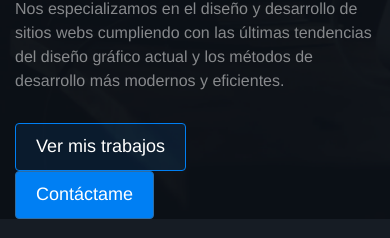
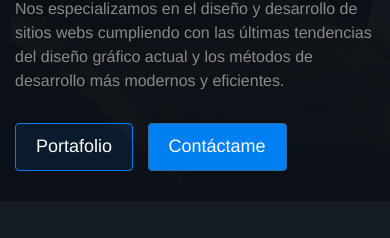
Before and after one commit to edubasabe/ebasabe-web, a website: page app/index.html in a window 390 px wide. Shown: the part 553-791 px from the top of the page. Drawn offline with nearby package versions, Linux system fonts and the light colour scheme.

Commit message:
hero del header listo incluso para responsive.

```diff
--- a/app/index.html
+++ b/app/index.html
@@ -5,8 +5,11 @@
     <meta charset="utf-8">
     <meta http-equiv="X-UA-Compatible" content="IE=edge">
     <meta name="viewport" content="width=device-width, initial-scale=1">
+    <meta name="theme-color" content="#161c24">
+    <meta name="description" content="Diseñador Gráfico especializado en el Diseño y Desarrollo Web con más de 2 años de experiancia llevando a cabo proyectos de a nivel internacional">
+    <meta name="author" content="Eduardo Basabe">
     <title>Ebasabe Design</title>
-
+    <link rel="icon" href="favicon.gif" type="image/gif" sizes="16x16">
     <link rel="stylesheet" href="/css/main.css">
 
     <!--[if lt IE 9]>
@@ -23,7 +26,7 @@
                     <div class="col-xs-12 col-sm-6 texto">
                         <h1 class="hero__titulo">Diseño  y desarrollo de páginas web</h1>
                         <p class="hero__parrafo">Nos especializamos en el diseño y desarrollo de sitios webs cumpliendo con las últimas tendencias del diseño gráfico actual y los métodos de desarrollo más modernos y eficientes.</p>
-                        <button type="button" class="hero__btn btn btn-secondary">Ver mis trabajos</button>
+                        <button type="button" class="hero__btn btn btn-secondary">Portafolio</button>
                         <button type="button" class="hero__btn btn btn-primary">Contáctame</button>
                     </div>
                     <div class="col-xs-12 col-sm-6 imagen">
@@ -39,15 +42,15 @@
         <div class="footer">
             <div class="container">
                 <div class="row">
-                    <div class="col-xs-12 col-sm-3">
+                    <div class="col-xs-12 col-sm-6 col-md-3 col-lg-3">
                         <img src="./images/logo/main-logo.svg" alt="EBasabe Logo" class="img-responsive footer__logo">
                         <p class="footer__parrafo--justificado">Egresado en la carrera de Diseño gráfico especializado en el área de Diseño Web consolidado en el Desarrollo Web Front End, en constante actualización de las últimas tendencias del diseño innovador y el desarrollo eficiente
                             del entorno web.</p>
                     </div>
-                    <div class="col-xs-12 col-sm-3">
+                    <div class="col-xs-12 col-sm-6 col-md-3 col-lg-3">
                         <h4 class="footer__title">Instagram</h4>
                     </div>
-                    <div class="col-xs-12 col-sm-3">
+                    <div class="col-xs-12 col-sm-6 col-md-3 col-lg-3">
                         <h4 class="footer__title">Contacto</h4>
 
                         <div class="footer__icon">
@@ -64,7 +67,7 @@
                             <p><small>Teléfonos:</small><br><a href="tel:+50766282313">+507 6628-2313</a> <br> <a href="tel:+584146309265">+58 414-630-9265</a></p>
                         </div>
                     </div>
-                    <div class="col-xs-12 col-sm-3">
+                    <div class="col-xs-12 col-sm-6 col-md-3 col-lg-3">
                         <h4 class="footer__title">Newsletter</h4>
                         <p class="footer__parrafo footer__margin-b-small">Conoce un poco más del Diseño gráfico y el Desarrollo web suscribiendote a mi lista de contactos.</p>
                         <div class="form-group">
--- a/app/js/main.js
+++ b/app/js/main.js
@@ -1,26 +1,20 @@
-$(document).on('ready', function () {
-
-
 function tablet() {
-var $iW = $(window).innerWidth();
-  if ($iW < 992) {
-    return true;
-  }
+    var $iW = $(window).width();
+    if ($iW < 426) {
+        return true;
+    }
+    console.log($iW);
 }
-
 
 // ---
 // Cambio de orden de columnas en Responsive
 // ---
+if (tablet()) {
+    $('.imagen').insertBefore('.texto');
+} else {
+    //  $('.texto').insertAfter('.imagen');
+}
 
+$(document).on('ready', function() {
 
-if ( tablet() )
-{
-   $('.imagen').insertBefore('.texto');
-}
-else
-
-{
-   $('.texto').insertAfter('.imagen');
-}
 });
--- a/app/scss/modules/_hero.scss
+++ b/app/scss/modules/_hero.scss
@@ -20,11 +20,9 @@
     margin-right: 3rem;
     padding: 1rem 2rem;
 
-    @media (max-width: 979px) {
-      &__btn {
+    @include xxs-device {
         margin-bottom: 3rem;
-        box-shadow: 3px 3px 3px red;
-      }
+        margin-right: 1rem;
     }
   }
 }
--- a/app/scss/modules/_query.scss
+++ b/app/scss/modules/_query.scss
@@ -1,30 +1,30 @@
 // Mobile First Method
 // -- Custom, iPhone Retina -- //
-@mixin iphone-retina {
+@mixin xxs-device {
   @media only screen and (min-width: 320px) {
     @content;
     }
 }
 // -- Extra Small Devices, Phones -- //
-@mixin xsDevices {
+@mixin xs-device {
   @media only screen and (min-width: 480px) {
     @content;
     }
 }
 // -- Small Devices, Tablets -- //
-@mixin smDevices {
+@mixin sm-device {
   @media only screen and (min-width: 768px) {
     @content;
     }
 }
 // -- Medium Devices, Desktops -- //
-@mixin msDevices {
+@mixin ms-device {
   @media only screen and (min-width: 992px) {
     @content;
     }
 }
 // -- Large Devices, Wide Screens -- //
-@mixin lgDevices {
+@mixin lg-device {
   @media only screen and (min-width: 1200px) {
     @content;
     }
```
Also changed, not shown: app/css/main.css.
